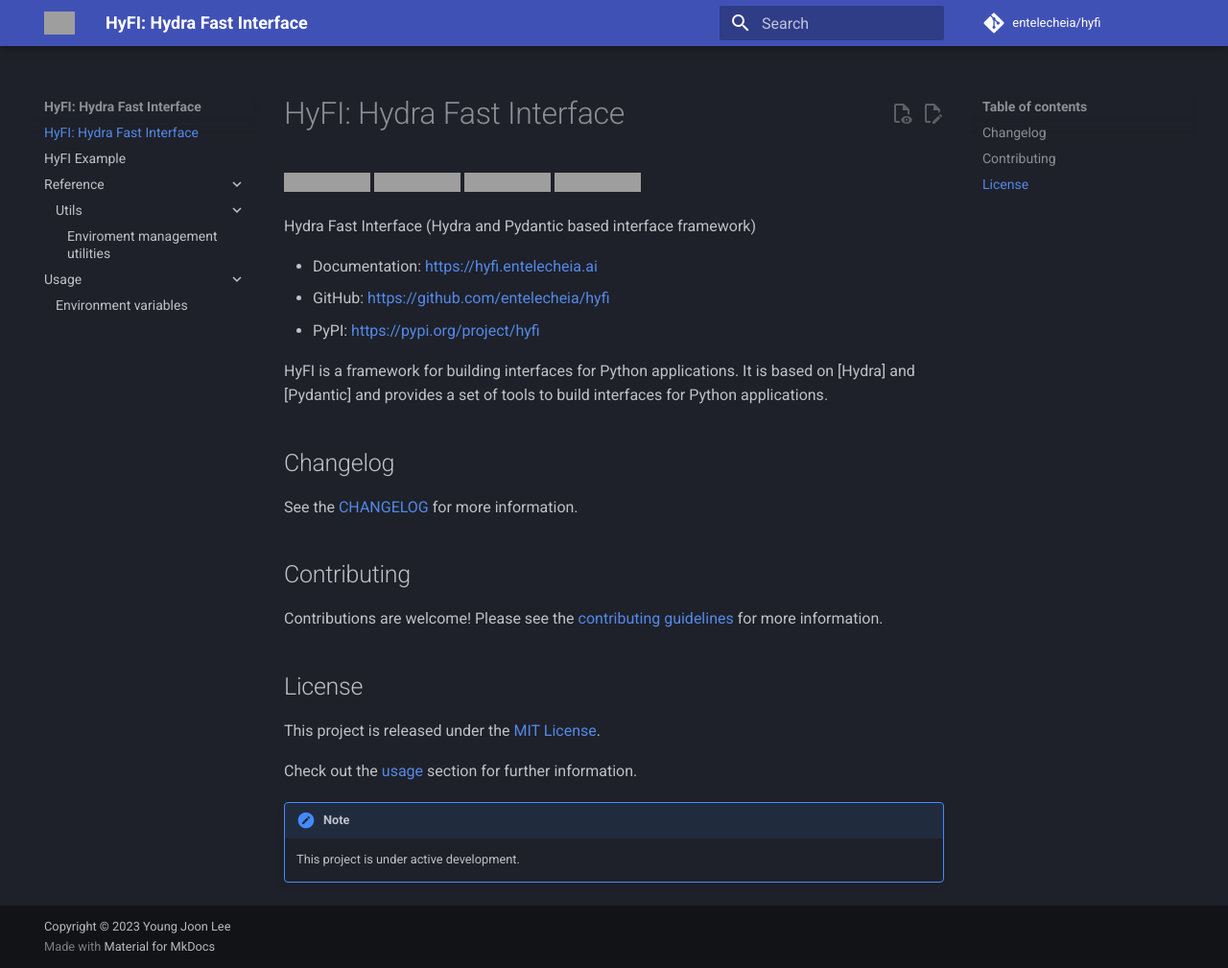
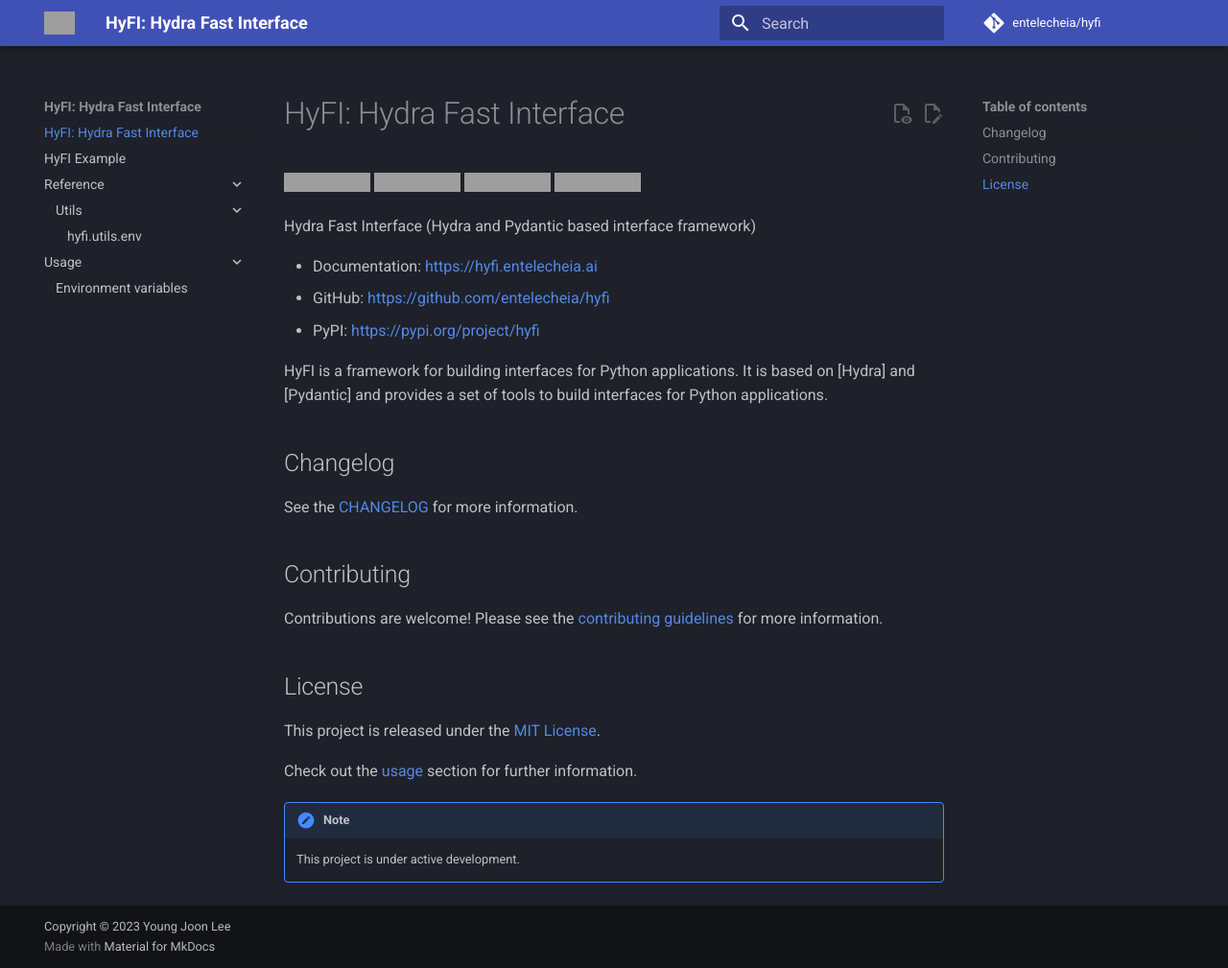
Before and after one commit to entelecheia/hyfi, an MkDocs documentation site: the page built from docs/index.md, in a window 1280 px wide and 1009 px high. Shown: the whole window at 96% size. Built offline with MkDocs 1.6.1 and Material for MkDocs 9.7.7, drawn with Linux system fonts in a browser that asks for light colours; comment, search, counter and statistics services are not loaded; grey boxes are pictures that could not be loaded.

Commit message:
refactor(docs): update utils.env reference path

```diff
--- a/docs/reference/utils/env.md
+++ b/docs/reference/utils/env.md
@@ -1,3 +1,3 @@
-# Enviroment management utilities
+# hyfi.utils.env
 
-::: hyfi.utils.envs
+::: src.hyfi.utils.env
```
